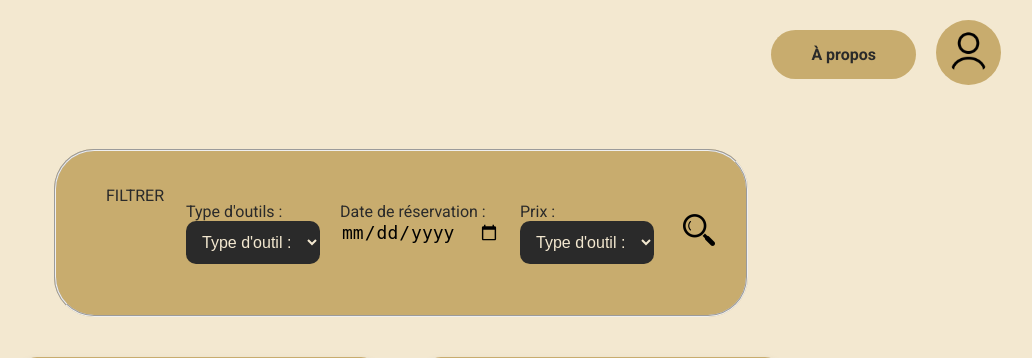
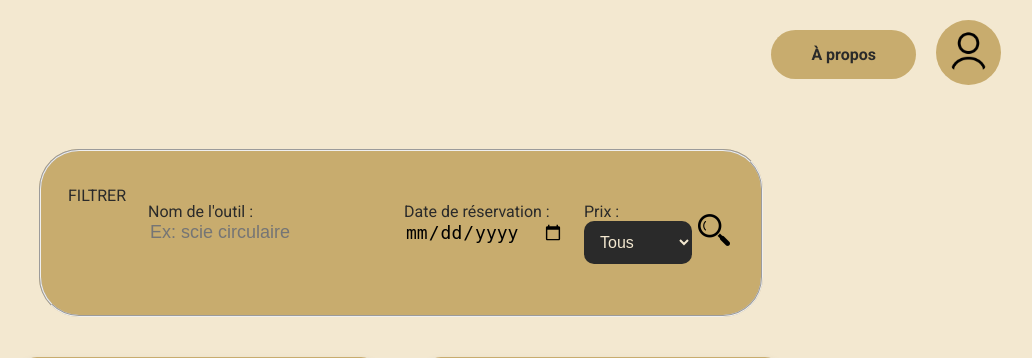
Before and after one commit to inco53/UE_L204, a PHP site: page / in a window 1280 px wide. Shown: the top 358 px of the page, without its empty margins (239-1271 px from the left). Run offline with PHP 8.4, Linux system fonts and the light colour scheme; data comes from the database, SQL or seed files in the repository; a stand-in replaces the project's code that opens the database connection; some web fonts are replaced.

Commit message:
Update index.php

```diff
--- a/UE_L204/index.php
+++ b/UE_L204/index.php
@@ -1,17 +1,70 @@
+<?php
+// on arrête l'exécution si le fichier require n'existe pas
+require_once "config.php";
+
+//on séléctionne toutes les colonnes de la table outil
+$sql = "SELECT * FROM outil WHERE 1";
+// permet déviter les injonctions sql et stocke les paramètres pour la requête
+$params = [];
+
+//on vérifie et récupère les valeurs envoyer via la méthode get
+if (!empty($_GET['nom'])) {
+    //condition sql
+    $sql .= " AND nom LIKE :nom";
+    $params[':nom'] = '%' . $_GET['nom'] . '%';
+}
+
+
+if (!empty($_GET['type'])) {
+    if ($_GET['type'] == 1) {
+        $sql .= " AND tarif_journee < 20";
+    } elseif ($_GET['type'] == 2) {
+        $sql .= " AND tarif_journee BETWEEN 20 AND 50";
+    } elseif ($_GET['type'] == 3) {
+        $sql .= " AND tarif_journee > 50";
+    }
+}
+
+if (!empty($_GET['prix'])) {
+    if ($_GET['prix'] == 1) {
+        $sql .= " AND tarif_journee BETWEEN 0 AND 20";
+    } elseif ($_GET['prix'] == 2) {
+        $sql .= " AND tarif_journee BETWEEN 20 AND 50";
+    } elseif ($_GET['prix'] == 3) {
+        $sql .= " AND tarif_journee > 50";
+    }
+}
+
+if (!empty($_GET['date'])) {
+    $date = $_GET['date'];
+
+    $sql .= " AND id NOT IN (
+                SELECT outil_id
+                FROM reservation
+                WHERE :date BETWEEN date_debut AND date_fin
+             )";
+
+    $params[':date'] = $date;
+}
+
+$stmt = $pdo->prepare($sql);
+$stmt->execute($params);
+$outils = $stmt->fetchAll(PDO::FETCH_ASSOC);
+?>
+
 <!DOCTYPE html>
 <html lang="fr">
 <head>
     <meta charset="UTF-8">
     <meta name="viewport" content="width=device-width, initial-scale=1.0">
+    <title>Locatools - Catalogue d'outils</title>
+    <link rel="stylesheet" href="./assets/css/style.css">
     <link rel="preconnect" href="https://fonts.googleapis.com">
     <link rel="preconnect" href="https://fonts.gstatic.com" crossorigin>
     <link href="https://fonts.googleapis.com/css2?family=Roboto:ital,wght@0,100..900;1,100..900&family=Xanh+Mono:ital@0;1&display=swap" rel="stylesheet">
-    <title>Locatools - Catalogue d'outils</title>
-    <link rel="stylesheet" href="./assets/css/style.css" type="text/css">
 </head>
 <body>
 
-    <!-- Header -->
 <header class="top-bar">
     <a href="./apropos.php" class="about-btn">À propos</a>
     <div class="profile-icon">
@@ -20,7 +73,7 @@
 </header>
 
 <!----------Filtres-------->
-    <form action="">
+<form action="" method="get">
     <fieldset class="search-container">
 
         <section class="filters">
@@ -28,27 +81,22 @@
             <legend class="search-form-legend">FILTRER</legend>
 
             <p class="search-form-item">
-                    <label class="search-form-label" for="search-outil">Type d'outils :</label>
-                        <select class="search-form-input" name="search-outil" id="search-outil" required>
-                            <option value="">Type d'outil : </option>
-                            <option value="1">type outil 1</option>
-                            <option value="2">type outil 2</option>
-                            <option value="3">type outil 3</option>
-                        </select>
+                <label class="search-form-label" for="nom">Nom de l'outil :</label>
+                <input class="search-form-input" type="text" name="nom" id="nom" placeholder="Ex: scie circulaire" value="<?= isset($_GET['nom']) ? htmlspecialchars($_GET['nom']) : '' ?>">
             </p>
 
             <p class="search-form-item">
-                        <label class="search-form-label" for="search-reservation">Date de réservation :</label>
-                        <input class="search-form-input" type="date" name="search-reservation" id="search-reservation" required>
+                <label class="search-form-label" for="date">Date de réservation :</label>
+                <input class="search-form-input" type="date" name="date" id="date" value="<?= isset($_GET['date']) ? htmlspecialchars($_GET['date']) : '' ?>">
             </p>
 
             <p class="search-form-item">
-                    <label class="search-form-label" for="search-outil">Prix :</label>
-                        <select class="search-form-input" name="search-outil" id="search-outil" required>
-                            <option value="">Type d'outil : </option>
-                            <option value="1">0 - 20 €</option>
-                            <option value="2">20 - 50 €</option>
-                            <option value="3">50 € +</option>
+                <label class="search-form-label" for="prix">Prix :</label>
+                <select class="search-form-input" name="prix" id="prix">
+                    <option value="">Tous</option>
+                    <option value="1" <?= (isset($_GET['prix']) && $_GET['prix'] == 1) ? 'selected' : '' ?>>0 - 20 €</option>
+                    <option value="2" <?= (isset($_GET['prix']) && $_GET['prix'] == 2) ? 'selected' : '' ?>>20 - 50 €</option>
+                    <option value="3" <?= (isset($_GET['prix']) && $_GET['prix'] == 3) ? 'selected' : '' ?>>50 € +</option>
                 </select>
             </p>
 
@@ -57,43 +105,30 @@
         <button class="search-btn"><img class="recherche" src="./assets/images/rechercher.png" alt="recherche"></button>
 
     </fieldset>
-
 </form>
-
-
-
-
-
 
 <!-- Catalogue -->
 <section class="gallerie">
 
+    <?php foreach ($outils as $outil) : ?>
         <div class="card">
+    <?php
+
+    $nomFichier = strtolower(str_replace(' ', '-', $outil['nom'])) . ".jpg";
+    $cheminImage = "./assets/images" . $nomFichier;
+    ?>
         <div class="img-placeholder">
-                <img src="https://img.icons8.com/ios/200/image.png" alt="image">
-            </div>
-            <h3>Nom de l’outil</h3>
-            <p>Prix : 20€</p>
-            <button class="reserve-btn">Réserver</button>
+            <img src="<?= $cheminImage ?>" alt="<?= htmlspecialchars($outil['nom']) ?>">
         </div>
 
-        <div class="card">
-            <div class="img-placeholder">
-                <img src="https://img.icons8.com/ios/200/image.png" alt="image">
+        <h3><?= htmlspecialchars($outil['nom']) ?></h3>
+        <p>Prix : <?= $outil['tarif_journee'] ?>€ / jour</p>
+        <button class="reserve-btn"
+                onclick="window.location.href='produit.php?id=<?= $outil['id'] ?>'">
+            Réserver
+        </button>
     </div>
-            <h3>Nom de l’outil</h3>
-            <p>Prix : 35€</p>
-            <button class="reserve-btn">Réserver</button>
-        </div>
-
-        <div class="card">
-            <div class="img-placeholder">
-                <img src="https://img.icons8.com/ios/200/image.png" alt="image">
-            </div>
-            <h3>Nom de l’outil</h3>
-            <p>Prix : 15€</p>
-            <button class="reserve-btn">Réserver</button>
-        </div>
+    <?php endforeach; ?>
 
 </section>
 
```
Lines whose indentation alone changed are shown as unchanged.
